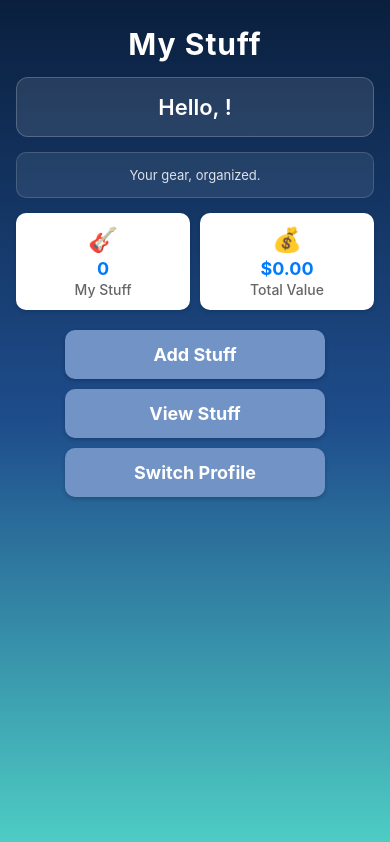
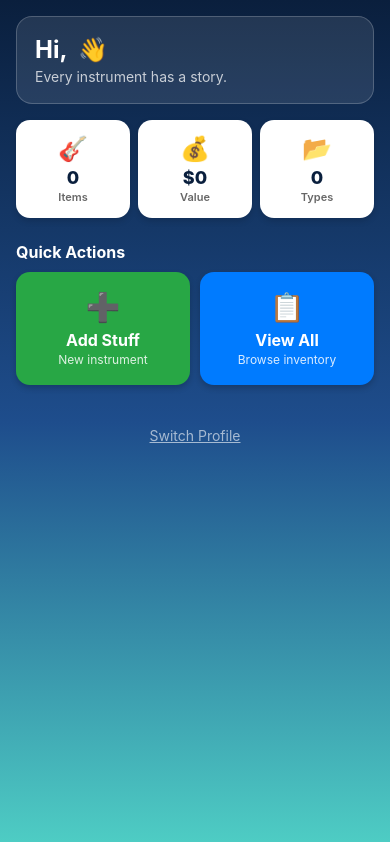
Before and after one commit to dps3ven/my_stuff, a React Native app: screen /Dashboard in a window 390 px wide. Built offline with nearby package versions, Linux system fonts and the light colour scheme.

Commit message:
added card based layout

```diff
--- a/screens/DashboardScreen.js
+++ b/screens/DashboardScreen.js
@@ -1,5 +1,5 @@
 import React, { useState, useEffect } from 'react';
-import { View, Text, TouchableOpacity, StyleSheet, ScrollView } from 'react-native';
+import { View, Text, TouchableOpacity, StyleSheet, ScrollView, Image } from 'react-native';
 import { LinearGradient } from 'expo-linear-gradient';
 import storage from '../utils/storage';
 import Skeleton, { SkeletonLine } from '../components/Skeleton';
@@ -10,16 +10,13 @@ const HAPPY_MESSAGES = [
   'Your gear, organized.',
   'Keep track of what you own.',
   'Document what matters.',
-  'Where music meets memory.',
-  'Your sound, your stuff.',
-  'A home for your gear.',
-  'For the love of music.',
-  'Every piece counts.',
 ];
 
 export default function DashboardScreen({ navigation }) {
   const [user, setUser] = useState(null);
   const [stats, setStats] = useState({ totalItems: 0, totalValue: 0 });
+  const [recentItems, setRecentItems] = useState([]);
+  const [topByType, setTopByType] = useState([]);
   const [loading, setLoading] = useState(true);
   const [happyMessage] = useState(() => HAPPY_MESSAGES[Math.floor(Math.random() * HAPPY_MESSAGES.length)]);
 
@@ -39,8 +36,20 @@ export default function DashboardScreen({ navigation }) {
       const inventory = JSON.parse(await storage.getItem(`inventory_${currentUser.id}`) || '[]');
       const totalItems = inventory.length;
       const totalValue = inventory.reduce((sum, item) => sum + (parseFloat(item.value) || 0), 0);
+      setStats({ totalItems, totalValue });
 
-      setStats({ totalItems, totalValue });
+      // Recent items (last 5, sorted by id which is timestamp)
+      const recent = [...inventory].sort((a, b) => b.id - a.id).slice(0, 5);
+      setRecentItems(recent);
+
+      // Group by type for category cards
+      const byType = inventory.reduce((acc, item) => {
+        const t = item.type || 'Other';
+        acc[t] = (acc[t] || 0) + 1;
+        return acc;
+      }, {});
+      const types = Object.entries(byType).map(([type, count]) => ({ type, count }));
+      setTopByType(types);
     } catch (error) {
       console.error('Error loading stats:', error);
     } finally {
@@ -50,212 +59,264 @@ export default function DashboardScreen({ navigation }) {
 
   const logout = async () => {
     await storage.removeItem('currentUser');
-    navigation.reset({
-      index: 0,
-      routes: [{ name: 'Login' }],
-    });
+    navigation.reset({ index: 0, routes: [{ name: 'Login' }] });
+  };
+
+  const typeEmoji = (type) => {
+    const map = {
+      Guitar: '🎸', Bass: '🎸', Drums: '🥁', Piano: '🎹',
+      Violin: '🎻', Microphone: '🎤', Amplifier: '🔊', Other: '🎵',
+    };
+    return map[type] || '🎵';
   };
 
   return (
-    <LinearGradient
-      colors={['#0a1f3d', '#1e4d8c', '#4ECDC4']}
-      style={styles.container}
-    >
-      <ScrollView
-        contentContainerStyle={styles.scrollContent}
-        showsVerticalScrollIndicator={true}
-      >
-        <View style={styles.header}>
-          <Text style={styles.appTitle}>My Stuff</Text>
+    <LinearGradient colors={['#0a1f3d', '#1e4d8c', '#4ECDC4']} style={styles.container}>
+      <ScrollView contentContainerStyle={styles.scrollContent} showsVerticalScrollIndicator={true}>
+        {/* Greeting */}
+        <View style={styles.greetingCard}>
+          {loading ? (
+            <SkeletonLine width={180} height={28} />
+          ) : (
+            <Text style={styles.greetingText}>Hi, {user?.name} 👋</Text>
+          )}
+          <Text style={styles.tagline}>{happyMessage}</Text>
         </View>
 
-        <View style={styles.welcomeCard}>
-          {loading ? (
-            <SkeletonLine width={200} height={28} style={{ alignSelf: 'center' }} />
-          ) : (
-            <Text style={styles.welcome}>Hello, {user?.name}!</Text>
-          )}
-        </View>
-
-        <View style={styles.whyCard}>
-          <Text style={styles.whyText}>{happyMessage}</Text>
-        </View>
-
-        <View style={styles.statsContainer}>
-          <TouchableOpacity
-            style={styles.statCard}
-            onPress={() => navigation.navigate('Inventory')}
-          >
-            <View style={styles.statIcon}>
-              <Text style={styles.iconText}>🎸</Text>
-            </View>
-            {loading ? (
-              <SkeletonLine width={40} height={20} style={{ marginBottom: 5 }} />
-            ) : (
-              <Text style={styles.statNumber}>{stats.totalItems}</Text>
-            )}
-            <Text style={styles.statLabel}>My Stuff</Text>
+        {/* Stats Row */}
+        <View style={styles.statsRow}>
+          <TouchableOpacity style={styles.statCard} onPress={() => navigation.navigate('Inventory')} activeOpacity={0.8}>
+            <Text style={styles.statIcon}>🎸</Text>
+            {loading ? <SkeletonLine width={40} height={22} /> : <Text style={styles.statNumber}>{stats.totalItems}</Text>}
+            <Text style={styles.statLabel}>Items</Text>
           </TouchableOpacity>
           <View style={styles.statCard}>
-            <View style={styles.statIcon}>
-              <Text style={styles.iconText}>💰</Text>
-            </View>
-            {loading ? (
-              <SkeletonLine width={60} height={20} style={{ marginBottom: 5 }} />
-            ) : (
-              <Text style={styles.statNumber}>${stats.totalValue.toFixed(2)}</Text>
-            )}
-            <Text style={styles.statLabel}>Total Value</Text>
+            <Text style={styles.statIcon}>💰</Text>
+            {loading ? <SkeletonLine width={70} height={22} /> : <Text style={styles.statNumber}>${stats.totalValue.toFixed(0)}</Text>}
+            <Text style={styles.statLabel}>Value</Text>
+          </View>
+          <View style={styles.statCard}>
+            <Text style={styles.statIcon}>📂</Text>
+            {loading ? <SkeletonLine width={30} height={22} /> : <Text style={styles.statNumber}>{topByType.length}</Text>}
+            <Text style={styles.statLabel}>Types</Text>
           </View>
         </View>
 
-        <View style={styles.actions}>
+        {/* Quick Actions */}
+        <Text style={styles.sectionTitle}>Quick Actions</Text>
+        <View style={styles.quickActions}>
           <TouchableOpacity
-            style={styles.button}
+            style={[styles.actionCard, { backgroundColor: '#28a745' }]}
             onPress={() => navigation.navigate('AddInstrument')}
+            activeOpacity={0.85}
           >
-            <Text style={styles.buttonText}>Add Stuff</Text>
+            <Text style={styles.actionIcon}>➕</Text>
+            <Text style={styles.actionTitle}>Add Stuff</Text>
+            <Text style={styles.actionSubtitle}>New instrument</Text>
           </TouchableOpacity>
-
           <TouchableOpacity
-            style={styles.button}
+            style={[styles.actionCard, { backgroundColor: '#007bff' }]}
             onPress={() => navigation.navigate('Inventory')}
+            activeOpacity={0.85}
           >
-            <Text style={styles.buttonText}>View Stuff</Text>
-          </TouchableOpacity>
-
-          <TouchableOpacity
-            style={styles.button}
-            onPress={logout}
-          >
-            <Text style={styles.buttonText}>Switch Profile</Text>
+            <Text style={styles.actionIcon}>📋</Text>
+            <Text style={styles.actionTitle}>View All</Text>
+            <Text style={styles.actionSubtitle}>Browse inventory</Text>
           </TouchableOpacity>
         </View>
+
+        {/* Recently Added */}
+        {recentItems.length > 0 && (
+          <>
+            <Text style={styles.sectionTitle}>Recently Added</Text>
+            <ScrollView horizontal showsHorizontalScrollIndicator={false} style={styles.recentScroll} contentContainerStyle={{ paddingRight: 16 }}>
+              {recentItems.map(item => (
+                <TouchableOpacity
+                  key={item.id}
+                  style={styles.recentCard}
+                  onPress={() => navigation.navigate('InstrumentDetail', { item })}
+                  activeOpacity={0.85}
+                >
+                  {item.images && item.images.length > 0 ? (
+                    <Image source={{ uri: item.images[0] }} style={styles.recentImage} resizeMode="cover" />
+                  ) : (
+                    <View style={[styles.recentImage, styles.recentNoImage]}>
+                      <Text style={styles.recentNoImageText}>{typeEmoji(item.type)}</Text>
+                    </View>
+                  )}
+                  <Text style={styles.recentTitle} numberOfLines={1}>{item.brand || item.type}</Text>
+                  <Text style={styles.recentSubtitle} numberOfLines={1}>{item.model}</Text>
+                </TouchableOpacity>
+              ))}
+            </ScrollView>
+          </>
+        )}
+
+        {/* Categories */}
+        {topByType.length > 0 && (
+          <>
+            <Text style={styles.sectionTitle}>Categories</Text>
+            <View style={styles.categoriesGrid}>
+              {topByType.map(({ type, count }) => (
+                <TouchableOpacity
+                  key={type}
+                  style={styles.categoryCard}
+                  onPress={() => navigation.navigate('Inventory')}
+                  activeOpacity={0.85}
+                >
+                  <Text style={styles.categoryEmoji}>{typeEmoji(type)}</Text>
+                  <Text style={styles.categoryName}>{type}</Text>
+                  <Text style={styles.categoryCount}>{count}</Text>
+                </TouchableOpacity>
+              ))}
+            </View>
+          </>
+        )}
+
+        {/* Switch profile - bottom */}
+        <TouchableOpacity style={styles.switchProfileLink} onPress={logout}>
+          <Text style={styles.switchProfileText}>Switch Profile</Text>
+        </TouchableOpacity>
       </ScrollView>
     </LinearGradient>
   );
 }
 
 const styles = StyleSheet.create({
-  container: {
-    flex: 1,
-    overflow: 'hidden',
+  container: { flex: 1, overflow: 'hidden' },
+  scrollContent: { padding: 16, paddingBottom: 40 },
+
+  // Greeting
+  greetingCard: {
+    backgroundColor: 'rgba(255,255,255,0.1)',
+    borderRadius: 16,
+    padding: 18,
+    marginBottom: 16,
+    borderWidth: 1,
+    borderColor: 'rgba(255,255,255,0.2)',
   },
-  scrollContent: {
-    padding: 16,
-    paddingBottom: 30,
-  },
-  header: {
-    marginBottom: 15,
-    marginTop: 10,
-  },
-  appTitle: {
-    fontSize: 30,
-    fontWeight: 'bold',
+  greetingText: {
+    fontSize: 24,
+    fontWeight: '700',
     color: '#fff',
-    textAlign: 'center',
-    letterSpacing: 1,
-  },
-  welcomeCard: {
-    backgroundColor: 'rgba(255, 255, 255, 0.1)',
-    padding: 16,
-    borderRadius: 12,
-    marginBottom: 15,
-    borderWidth: 1,
-    borderColor: 'rgba(255, 255, 255, 0.2)',
-  },
-  welcome: {
-    fontSize: 22,
-    textAlign: 'center',
-    color: '#fff',
-    fontWeight: '600',
+    marginBottom: 4,
   },
   tagline: {
     fontSize: 14,
-    textAlign: 'center',
-    color: 'rgba(255, 255, 255, 0.7)',
-    fontStyle: 'italic',
+    color: 'rgba(255,255,255,0.75)',
   },
-  whyCard: {
-    backgroundColor: 'rgba(255, 255, 255, 0.08)',
-    borderRadius: 10,
-    padding: 12,
-    marginBottom: 15,
-    borderWidth: 1,
-    borderColor: 'rgba(255, 255, 255, 0.15)',
-  },
-  whyText: {
-    fontSize: 13,
-    color: 'rgba(255, 255, 255, 0.85)',
-    lineHeight: 20,
-    textAlign: 'center',
-  },
-  subtitle: {
-    fontSize: 16,
-    textAlign: 'center',
-    color: 'rgba(255, 255, 255, 0.8)',
-  },
-  statsContainer: {
+
+  // Stats
+  statsRow: {
     flexDirection: 'row',
-    justifyContent: 'space-around',
+    gap: 8,
     marginBottom: 20,
-    gap: 10,
   },
   statCard: {
-    backgroundColor: 'white',
-    padding: 12,
-    borderRadius: 10,
+    backgroundColor: '#fff',
+    flex: 1,
+    padding: 14,
+    borderRadius: 14,
     alignItems: 'center',
+    shadowColor: '#000',
+    shadowOffset: { width: 0, height: 3 },
+    shadowOpacity: 0.15,
+    shadowRadius: 6,
+    elevation: 4,
+  },
+  statIcon: { fontSize: 24, marginBottom: 4 },
+  statNumber: { fontSize: 18, fontWeight: '800', color: '#0a1f3d' },
+  statLabel: { fontSize: 11, color: '#666', fontWeight: '600', marginTop: 2 },
+
+  // Section titles
+  sectionTitle: {
+    fontSize: 16,
+    fontWeight: '700',
+    color: '#fff',
+    marginBottom: 10,
+    marginTop: 4,
+  },
+
+  // Quick actions
+  quickActions: {
+    flexDirection: 'row',
+    gap: 10,
+    marginBottom: 20,
+  },
+  actionCard: {
     flex: 1,
+    padding: 18,
+    borderRadius: 14,
+    alignItems: 'center',
+    shadowColor: '#000',
+    shadowOffset: { width: 0, height: 3 },
+    shadowOpacity: 0.2,
+    shadowRadius: 6,
+    elevation: 5,
+  },
+  actionIcon: { fontSize: 28, marginBottom: 6 },
+  actionTitle: { color: '#fff', fontSize: 16, fontWeight: '700' },
+  actionSubtitle: { color: 'rgba(255,255,255,0.85)', fontSize: 12, marginTop: 2 },
+
+  // Recently added
+  recentScroll: { marginBottom: 20 },
+  recentCard: {
+    width: 140,
+    marginRight: 10,
+    backgroundColor: '#fff',
+    borderRadius: 12,
+    padding: 8,
     shadowColor: '#000',
     shadowOffset: { width: 0, height: 2 },
-    shadowOpacity: 0.15,
+    shadowOpacity: 0.1,
     shadowRadius: 4,
-    elevation: 4,
+    elevation: 3,
   },
-  statIcon: {
-    marginBottom: 4,
+  recentImage: {
+    width: '100%',
+    height: 120,
+    borderRadius: 8,
+    marginBottom: 8,
+    backgroundColor: '#f0f0f0',
   },
-  iconText: {
-    fontSize: 24,
+  recentNoImage: {
+    justifyContent: 'center',
+    alignItems: 'center',
   },
-  statNumber: {
-    fontSize: 18,
-    fontWeight: 'bold',
-    color: '#007bff',
-    marginBottom: 2,
+  recentNoImageText: { fontSize: 48 },
+  recentTitle: { fontSize: 14, fontWeight: '700', color: '#333' },
+  recentSubtitle: { fontSize: 12, color: '#666', marginTop: 2 },
+
+  // Categories
+  categoriesGrid: {
+    flexDirection: 'row',
+    flexWrap: 'wrap',
+    gap: 8,
+    marginBottom: 20,
   },
-  statLabel: {
-    color: '#666',
+  categoryCard: {
+    backgroundColor: 'rgba(255,255,255,0.1)',
+    borderRadius: 12,
+    padding: 12,
+    alignItems: 'center',
+    minWidth: 80,
+    flex: 1,
+    borderWidth: 1,
+    borderColor: 'rgba(255,255,255,0.2)',
+  },
+  categoryEmoji: { fontSize: 28, marginBottom: 4 },
+  categoryName: { color: '#fff', fontSize: 13, fontWeight: '600' },
+  categoryCount: { color: 'rgba(255,255,255,0.7)', fontSize: 11, marginTop: 2 },
+
+  // Switch profile
+  switchProfileLink: {
+    alignItems: 'center',
+    padding: 12,
+    marginTop: 10,
+  },
+  switchProfileText: {
+    color: 'rgba(255,255,255,0.6)',
     fontSize: 14,
-    fontWeight: '500',
-  },
-  actions: {
-    alignItems: 'center',
-    gap: 10,
-  },
-  button: {
-    padding: 14,
-    borderRadius: 10,
-    minWidth: 260,
-    flexDirection: 'row',
-    alignItems: 'center',
-    justifyContent: 'center',
-    shadowColor: '#000',
-    shadowOffset: { width: 0, height: 2 },
-    shadowOpacity: 0.2,
-    shadowRadius: 4,
-    elevation: 4,
-    backgroundColor: '#7193c6ff',
-  },
-  buttonIcon: {
-    fontSize: 20,
-    marginRight: 10,
-  },
-  buttonText: {
-    color: 'white',
-    textAlign: 'center',
-    fontSize: 18,
-    fontWeight: 'bold',
+    textDecorationLine: 'underline',
   },
 });
```
